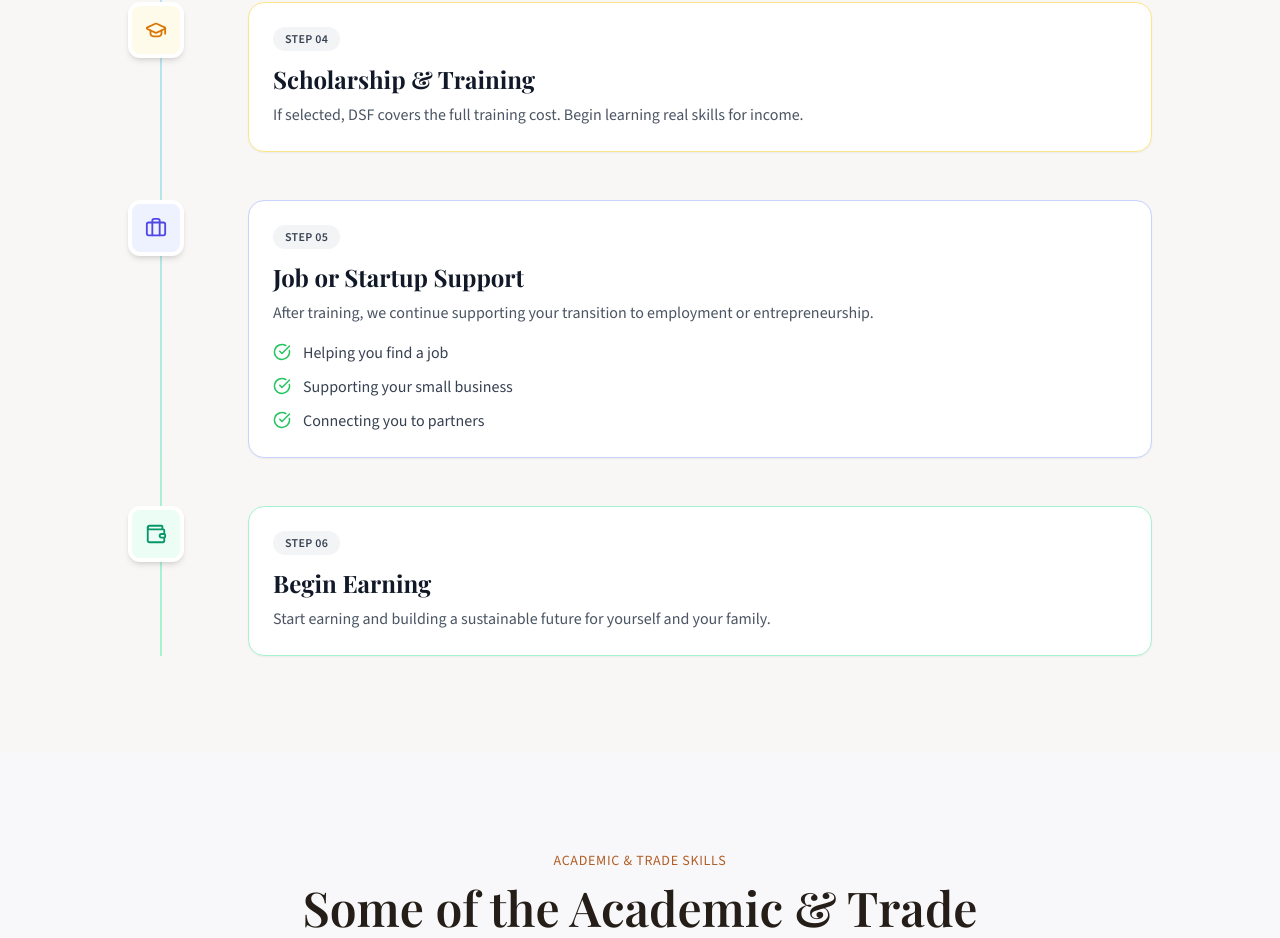
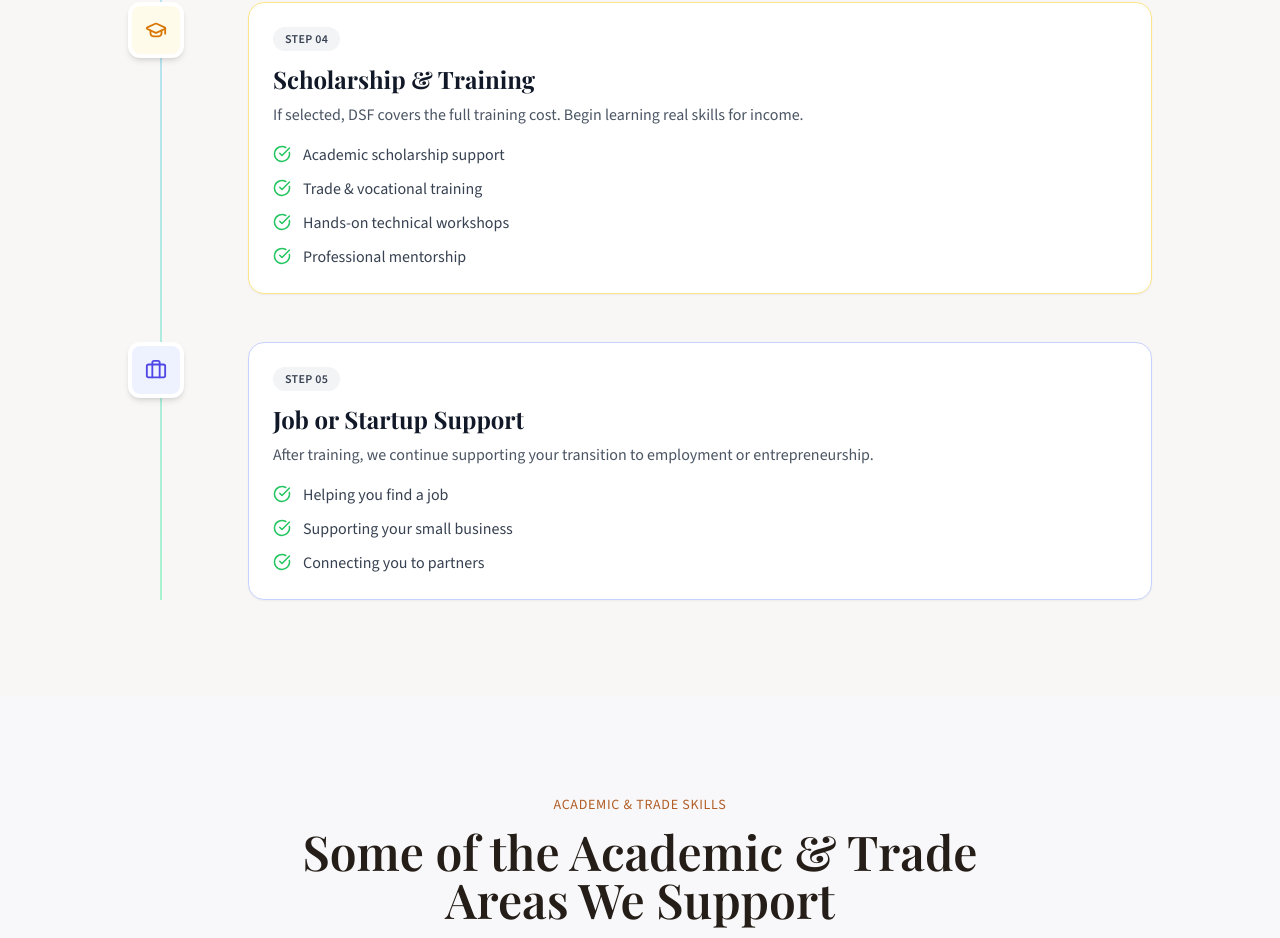
Before and after one commit to seunosinowo/dorcas-foundation, a Next.js app: page /apply in a window 1280 px wide. Shown: the part 1670-2608 px from the top of the page. Built offline with nearby package versions, Linux system fonts and the light colour scheme; a web font is replaced by a local one.

Commit message:
add page

```diff
--- a/app/apply/page.tsx
+++ b/app/apply/page.tsx
@@ -107,6 +107,12 @@ export default function Page() {
       title: 'Scholarship & Training',
       description:
         'If selected, DSF covers the full training cost. Begin learning real skills for income.',
+      details: [
+        'Academic scholarship support',
+        'Trade & vocational training',
+        'Hands-on technical workshops',
+        'Professional mentorship',
+      ],
       icon: GraduationCap,
       color: 'bg-amber-50 text-amber-600',
       borderColor: 'border-amber-200',
@@ -125,15 +131,7 @@ export default function Page() {
       color: 'bg-indigo-50 text-indigo-600',
       borderColor: 'border-indigo-200',
     },
-    {
-      number: '06',
-      title: 'Begin Earning',
-      description:
-        'Start earning and building a sustainable future for yourself and your family.',
-      icon: Wallet,
-      color: 'bg-emerald-50 text-emerald-600',
-      borderColor: 'border-emerald-200',
-    },
+
   ]
 
   // Helper to get step color for timeline connector
```
